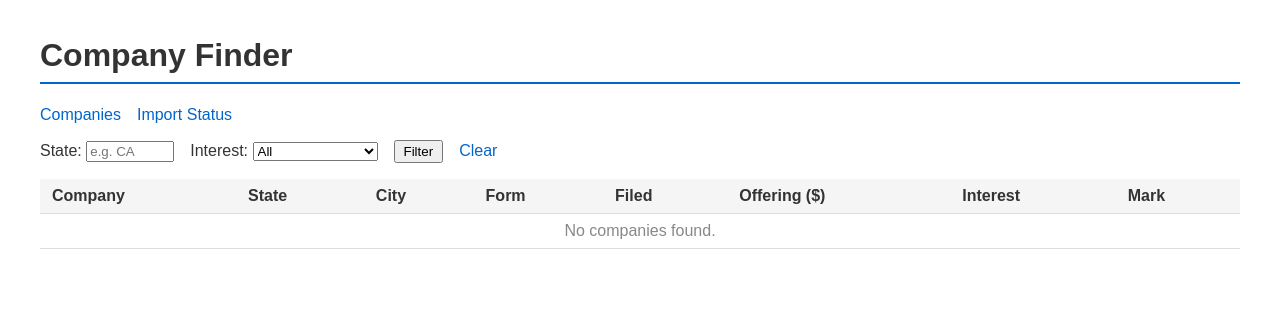
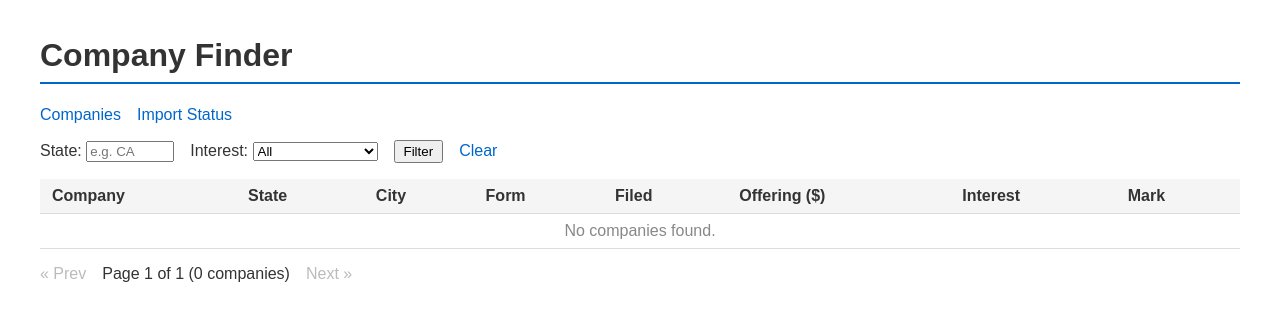
Before and after one commit to colonoh/company_finder, a FastAPI app: page / in a window 1280 px wide. Shown: the top 321 px of the page. Run offline with FastAPI, Linux system fonts and the light colour scheme; data that the repository does not hold is empty.

Commit message:
feat: paginate index page at 20 companies per page
Co-Authored-By: Claude Opus 4.7 <noreply@anthropic.com>

```diff
--- a/app.py
+++ b/app.py
@@ -27,14 +27,31 @@ async def lifespan(app: FastAPI):
 app = FastAPI(lifespan=lifespan)
 
 
+PAGE_SIZE = 20
+
+
 @app.get("/", response_class=HTMLResponse)
-def index(request: Request, state: str = None, interest_level: str = None):
+def index(request: Request, state: str = None, interest_level: str = None, page: int = 1):
+    if page < 1:
+        page = 1
+    offset = (page - 1) * PAGE_SIZE
     with db.get_connection() as conn:
-        companies = db.get_companies(conn, state=state, interest_level=interest_level)
+        companies = db.get_companies(
+            conn, state=state, interest_level=interest_level, limit=PAGE_SIZE, offset=offset
+        )
+        total = db.count_companies(conn, state=state, interest_level=interest_level)
+    total_pages = max(1, (total + PAGE_SIZE - 1) // PAGE_SIZE)
     return templates.TemplateResponse(
         request,
         "index.html",
-        {"companies": companies, "state": state, "interest_level": interest_level},
+        {
+            "companies": companies,
+            "state": state,
+            "interest_level": interest_level,
+            "page": page,
+            "total_pages": total_pages,
+            "total": total,
+        },
     )
 
 
--- a/templates/index.html
+++ b/templates/index.html
@@ -59,4 +59,23 @@
   {% endfor %}
   </tbody>
 </table>
+
+{% set qs = [] %}
+{% if state %}{% set _ = qs.append('state=' ~ state) %}{% endif %}
+{% if interest_level %}{% set _ = qs.append('interest_level=' ~ interest_level) %}{% endif %}
+{% set base = '&'.join(qs) %}
+{% set sep = '&' if base else '' %}
+<nav class="pagination" style="margin-top:1rem;display:flex;gap:1rem;align-items:center">
+  {% if page > 1 %}
+    <a href="?{{ base }}{{ sep }}page={{ page - 1 }}">&laquo; Prev</a>
+  {% else %}
+    <span style="color:#bbb">&laquo; Prev</span>
+  {% endif %}
+  <span>Page {{ page }} of {{ total_pages }} ({{ total }} companies)</span>
+  {% if page < total_pages %}
+    <a href="?{{ base }}{{ sep }}page={{ page + 1 }}">Next &raquo;</a>
+  {% else %}
+    <span style="color:#bbb">Next &raquo;</span>
+  {% endif %}
+</nav>
 {% endblock %}
```
Also changed, not shown: db.py (+24 -5 lines).
